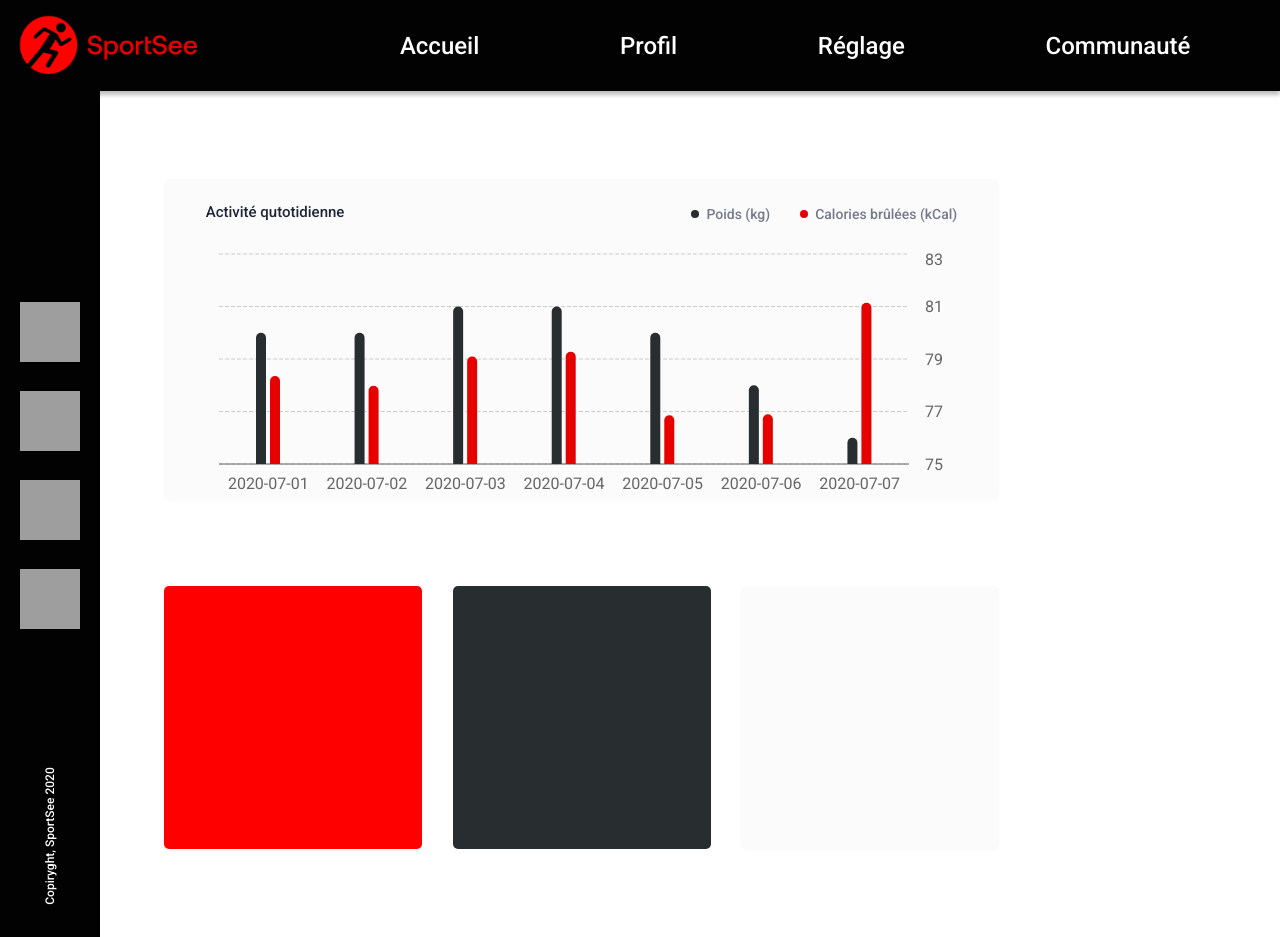
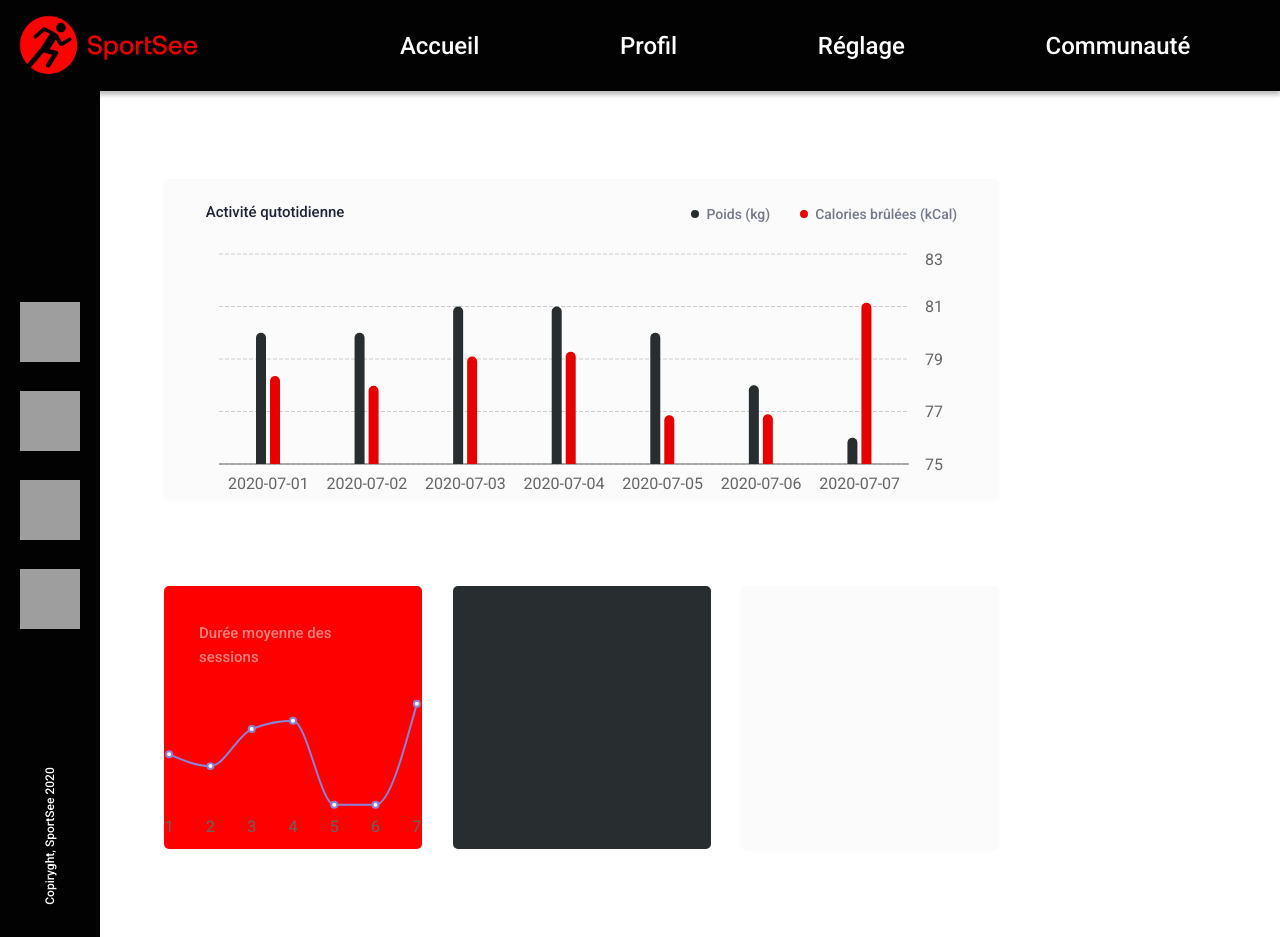
Before and after one commit to VanesMP/MacedoPintoVanessa_12_06052021, a React (Create React App) app in the folder sportsee/: page /user/1 in a window 1280 px wide. Built offline with nearby package versions, Linux system fonts and the light colour scheme; grey boxes are pictures that could not be loaded.

Commit message:
integration line chart debut

```diff
--- a/sportsee/src/components/Activity.jsx
+++ b/sportsee/src/components/Activity.jsx
@@ -54,7 +54,7 @@ const data =[
       xLineDays.push(el.day.substr(-1))
     })
 
-    console.log(xLineDays)
+    //console.log(xLineDays)
 
     //customiser le tooltip
     const CustomTooltip = ({data}) => {
--- a/sportsee/src/components/Duration.jsx
+++ b/sportsee/src/components/Duration.jsx
@@ -1,10 +1,56 @@
-import "../styles/compenentStyle/Duration.css"
+import "../styles/compenentStyle/Duration.css";
+
+import {
+    LineChart,
+    Line,
+    XAxis,
+    ResponsiveContainer,
+    YAxis,
+} from 'recharts';
+
+    const data = [
+        {
+            day: 1,
+            sessionLength: 30
+        },
+        {
+            day: 2,
+            sessionLength: 23
+        },
+        {
+            day: 3,
+            sessionLength: 45
+        },
+        {
+            day: 4,
+            sessionLength: 50
+        },
+        {
+            day: 5,
+            sessionLength: 0
+        },
+        {
+            day: 6,
+            sessionLength: 0
+        },
+        {
+            day: 7,
+            sessionLength: 60
+        }
+    ]
 
 export default function Duration() {
 
     return(
         <div className="containerDuration">
-
+            <h2 className="titleDuration">Durée moyenne des sessions</h2>
+            <ResponsiveContainer width="100%" height="60%">
+                <LineChart width={300} height={100} data={data}>
+                <XAxis dataKey="day" axisLine={false} tickLine={false} dy={8} />
+                <YAxis hide dataKey="sessionLength" domain={["sessionLengthMin", sessionLengthMax => (sessionLengthMax +10)]} />
+                <Line type="monotone" dataKey="sessionLength" stroke="#8884d8" strokeWidth={2} />
+                </LineChart>
+            </ResponsiveContainer>
         </div>
     )
 }
--- a/sportsee/src/styles/compenentStyle/Duration.css
+++ b/sportsee/src/styles/compenentStyle/Duration.css
@@ -5,3 +5,16 @@
     border-radius: 5px;
     box-shadow: 0px 2px 4px rgba(0, 0, 0, 0.0212249);
 }
+
+.titleDuration {
+    width: 55%;
+    margin-top: 35px;
+    margin-left: 35px;
+    font-size: 15px;
+    font-weight: 500;
+    line-height: 24px;
+    color: #ffffff;
+    mix-blend-mode: normal;
+    opacity: 0.5;
+    text-align: start;
+}
```
